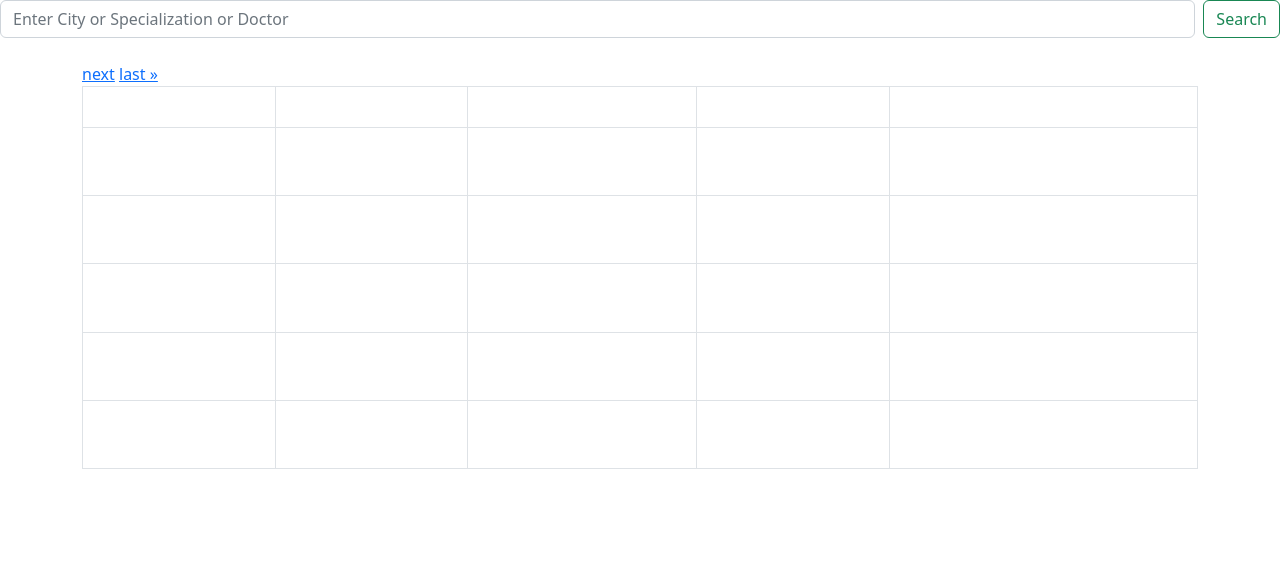
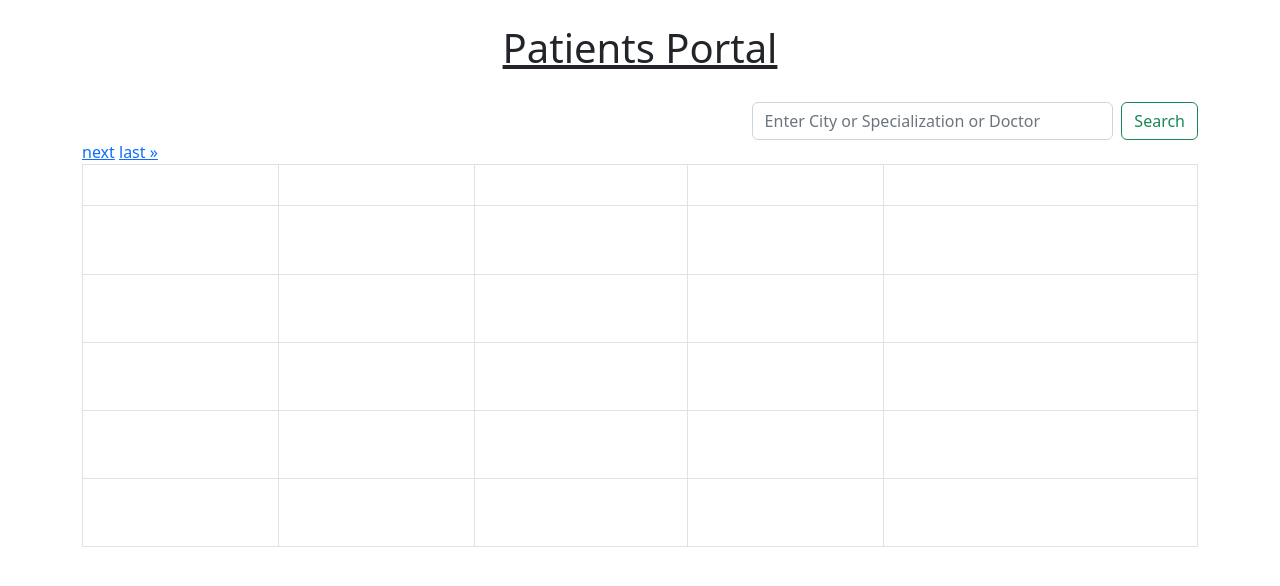
Before and after one commit to Sevak-Official/Sevak, a Django app: page /patients/ in a window 1280 px wide. Shown: the part 56-642 px from the top of the page. Run offline with Django 4.2, Linux system fonts and the light colour scheme; data comes from the database, SQL or seed files in the repository; some libraries are stand-ins or nearby versions; some web fonts are replaced.

Commit message:
style: improve alignment of placeholder and minor changes

```diff
--- a/hck/templates/hck/patient/patients.html
+++ b/hck/templates/hck/patient/patients.html
@@ -1,25 +1,44 @@
 {% extends 'hck/hospital/hospitals.html' %}
 {% block title %}Patient{% endblock title %}
 {% block content %}
+{% load crispy_forms_tags %}
 
-{% load crispy_forms_tags %}
-<form class="d-flex"  role="search">
-  <input class="form-control me-2" type="search" name='q' placeholder="Enter City or Specialization or Doctor" aria-label="Search">
-  <button class="btn btn-outline-success" type="submit" >Search</button>
-</form>
+<style>
+  .center-underline {
+    text-align: center;
+    text-decoration: underline;
+  }
+
+  .d-flex {
+    display: flex;
+    width: 100%;
+    padding-top: 2%;
+  }
+
+  .d-flex .form-control {
+    margin-left: 60%;
+  }
+</style>
+
+
 <div class="po">
   <div class="container-sm" >
-    <br>
+    </br>
+    <h1 class="center-underline">Patients Portal</h1>
+      <form class="d-flex" role="search">
+        <input class="form-control me-2" type="search" name='q' placeholder="Enter City or Specialization or Doctor" aria-label="Search">
+        <button class="btn btn-outline-success" type="submit" >Search</button>
+      </form>
       <div class="table-responsive">
-        <table class="table table-bordered table-fixed">
+        <table class="table table-bordered table-fixed text-center">
           <thead>
             <tr>
               <div class="gf">
-                <th style="width:10%;color:white">NAME</th>
-            <th style="width:10%;color:white">CITY</th>
-            <th style="width:10%;color:white">SPECIALIZATION</th>
-            <th style="width:10%;color:white">CLINIC WEBSITE</th>
-            <th style="width:16%;color:white">HOSPITAL NAME</th>
+                <th style="width:10%;color:white">Name</th>
+            <th style="width:10%;color:white">City</th>
+            <th style="width:10%;color:white">Specialization</th>
+            <th style="width:10%;color:white">Clinic Website</th>
+            <th style="width:16%;color:white">Hospital Name</th>
             <div />
             <div />
             </tr>
@@ -33,13 +52,13 @@
                 <td style="width:10%;">
                   {% if task.clinic_website is None %}
                 <h6>No Website</h6> {% else %}
-                  <a href='{{task.clinic_website}}' style="color:white;text-decoration:none">CLICK HERE</a></td>
+                  <a href='{{task.clinic_website}}' style="color:white;text-decoration:none">Click here</a></td>
                 <td style="width:16%;color:white;">{{task.user|upper}}
                   {% endif %}
                   {% if task.website is None %}
                 <h6>No Website</h6>
                 {% else %}
-                <a href='{{task.website}}' style="color:white;text-decoration:none">CLICK HERE</a></td>
+                <a href='{{task.website}}' style="color:white;text-decoration:none">Click here</a></td>
                   {% endif %}
               </tr>
           </tbody>
```
